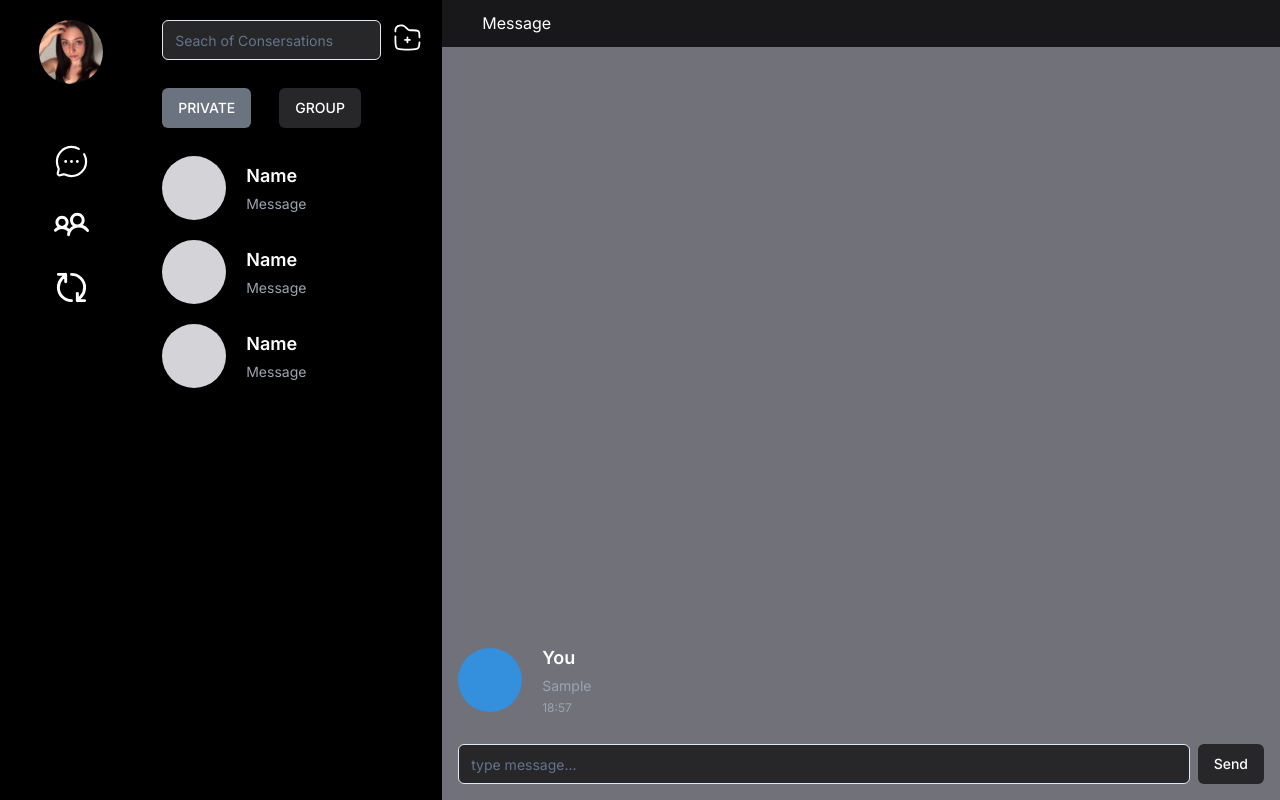
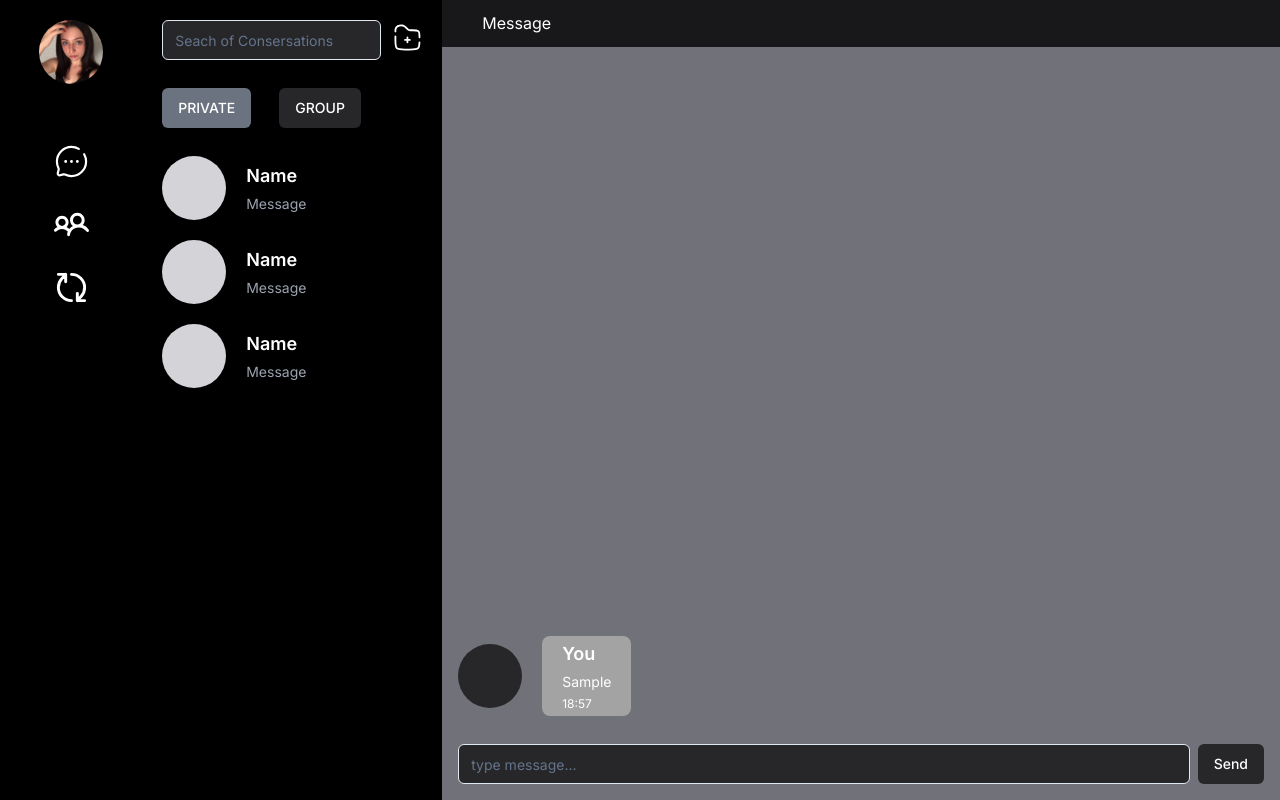
Before and after one commit to NastyaSkreka/next-chat-app, a Next.js app: page /conversations in a window 1280 px wide. Both pictures are taken after typing "Sample" into the empty fields and a click on the button "Send". Built offline with nearby package versions, Linux system fonts and the light colour scheme; no server answers.

Commit message:
fix edit/delete logics for message item

```diff
--- a/app/(dashboard)/_components/private-container.tsx
+++ b/app/(dashboard)/_components/private-container.tsx
@@ -6,6 +6,7 @@ import { Input } from "@/components/ui/input";
 import { useEffect, useState } from "react";
 import { useDispatch, useSelector } from "react-redux";
 import { io, Socket } from 'socket.io-client';
+import { v4 as uuidv4 } from 'uuid';
 
 const username = localStorage.getItem('username');
 
@@ -21,10 +22,12 @@ const PrivateContainer: React.FC<PrivateContainerProps> = ({ socket }) =>  {
       );
 
     const [newMessageText, setNewMessageText] = useState("");
+    const messageId = uuidv4();
 
     const handleAddMessage =  () => {
         if (!newMessageText) return;
           const messageData = {
+                id: messageId,
                 author: username,
                 text: newMessageText,
                 time:
--- a/app/redux/features/messages/privateMessageSlice.tsx
+++ b/app/redux/features/messages/privateMessageSlice.tsx
@@ -1,5 +1,4 @@
 import { createSlice } from "@reduxjs/toolkit";
-import { v4 as uuidv4 } from "uuid";
 
 export interface Message {
     author: string;
--- a/components/message-option.tsx
+++ b/components/message-option.tsx
@@ -1,11 +1,8 @@
 "use client";
 import { ChangeEventHandler, FC, useState } from "react";
 import { useDispatch } from "react-redux";
-import {
-  editMessage,
-  deleteMessage,
-} from "@/app/redux/features/messages/groupMessagesSlice";
 import { Message } from "@/app/redux/features/messages/groupMessagesSlice";
+import { deleteMessage, editMessage } from "@/app/redux/features/messages/privateMessageSlice";
 
 interface MessageOptionsProps {
   message: Message;
@@ -13,26 +10,22 @@ interface MessageOptionsProps {
 }
 
 const MessageOptions: FC<MessageOptionsProps> = ({ message, username }) => {
+    const dispatch = useDispatch();
     console.log(message)
   const [isModalOpen, setIsModalOpen] = useState(false);
   const [newMessageText, setNewMessageText] = useState(message.text);
 
   const [isEditing, setIsEditing] = useState(false);
 
-  const handleEdit = () => {
-    if (message.author === username) {
-      dispatch(editMessage({ id: message.id, newText: newMessageText }));
-    }
-    setIsModalOpen(false);
-    setIsEditing(true);
-  };
-
-
   const handleNewTextChange: ChangeEventHandler<HTMLInputElement> = (event) => {
     setNewMessageText(event.target.value);
   };
 
-  const dispatch = useDispatch();
+  const handleEdit = () => {
+    dispatch(editMessage({ id: message.id, newText: newMessageText }));
+    setIsModalOpen(false);
+    setIsEditing(true);
+  };
 
   const handleDelete = () => {
     dispatch(deleteMessage(message.id));
@@ -42,39 +35,32 @@ const MessageOptions: FC<MessageOptionsProps> = ({ message, username }) => {
     <div>
             {message.author === username ? (
         <div
-        className="flex flex-row gap-5 items-center"
+            className="flex flex-row  gap-5 items-center"
             onClick={() => setIsModalOpen(true)}
         >
             <div
-          className="w-16 h-16 rounded-full overflow-hidden"
-          style={{ background: "#3490dc" }}
+            className="w-16 h-16 bg-zinc-800 rounded-full overflow-hidden"
             />
-        <div>
-          <p className="text-lg font-semibold text-white mb-1">You</p>
-          <p className="text-sm text-gray-400">{message.text}</p>
-          <p className="text-xs text-gray-400 mt-1">
-            {message.time}
-          </p>
+            <div className="bg-neutral-400 px-5 py-1 rounded-lg text-white">
+            <p className="text-lg font-semibold mb-1">You</p>
+            <p className="text-sm">{message.text}</p>
+            <p className="text-xs mt-1">{message.time}</p>
             </div>
         </div>
         ) : (
         <div
-        className="flex flex-row gap-5 items-center"
-        onClick={() => setIsModalOpen(true)}
-      >
+            className="flex flex-row gap-5 items-center">
             <div
-          className="w-16 h-16 rounded-full overflow-hidden"
-          style={{ background: "#63b3ed" }}
+            className="w-16 h-16 bg-gray-300 rounded-full overflow-hidden"
             />
-        <div>
-          <p className="text-lg font-semibold text-white mb-1">{message.author}</p>
-          <p className="text-sm text-gray-400">{message.text}</p>
-          <p className="text-xs text-gray-400 mt-1">
-            {message.time}
-          </p>
+            <div className="bg-gray-300 p-3 rounded-lg">
+            <p className="text-lg font-semibold mb-1">{message.author}</p>
+            <p className="text-sm">{message.text}</p>
+            <p className="text-xs mt-1">{message.time}</p>
             </div>
         </div>
         )}
+
 
       {isModalOpen && (
         <div>
```
Lines whose indentation alone changed are shown as unchanged.
